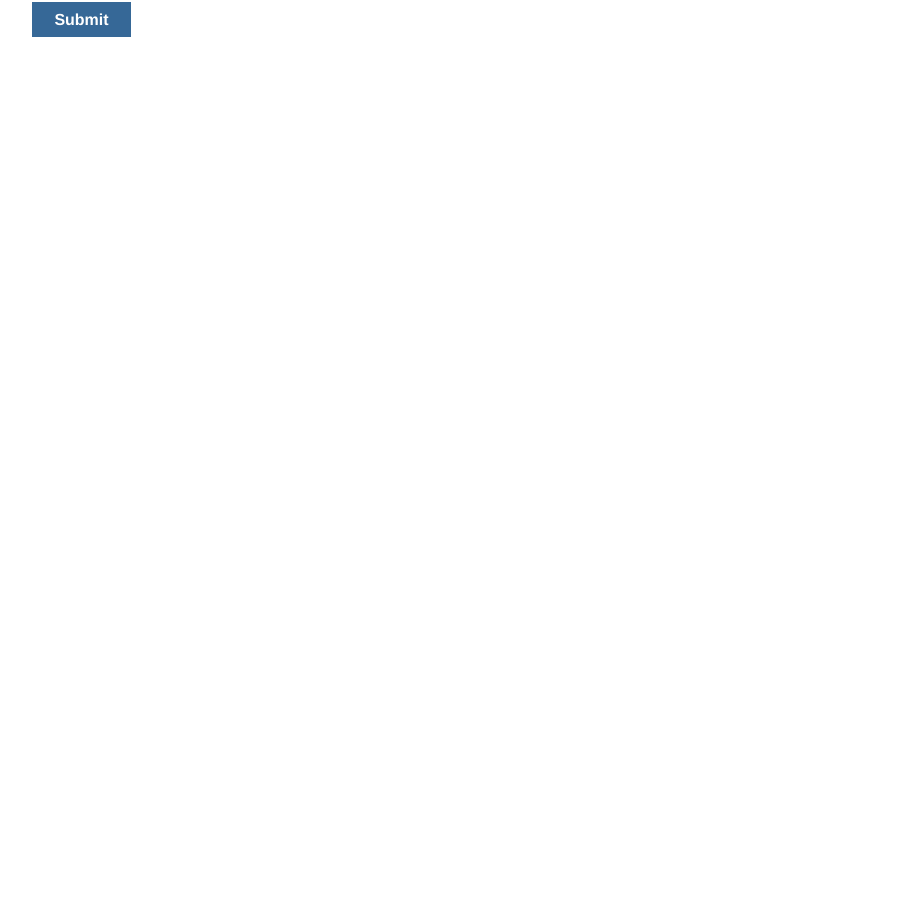
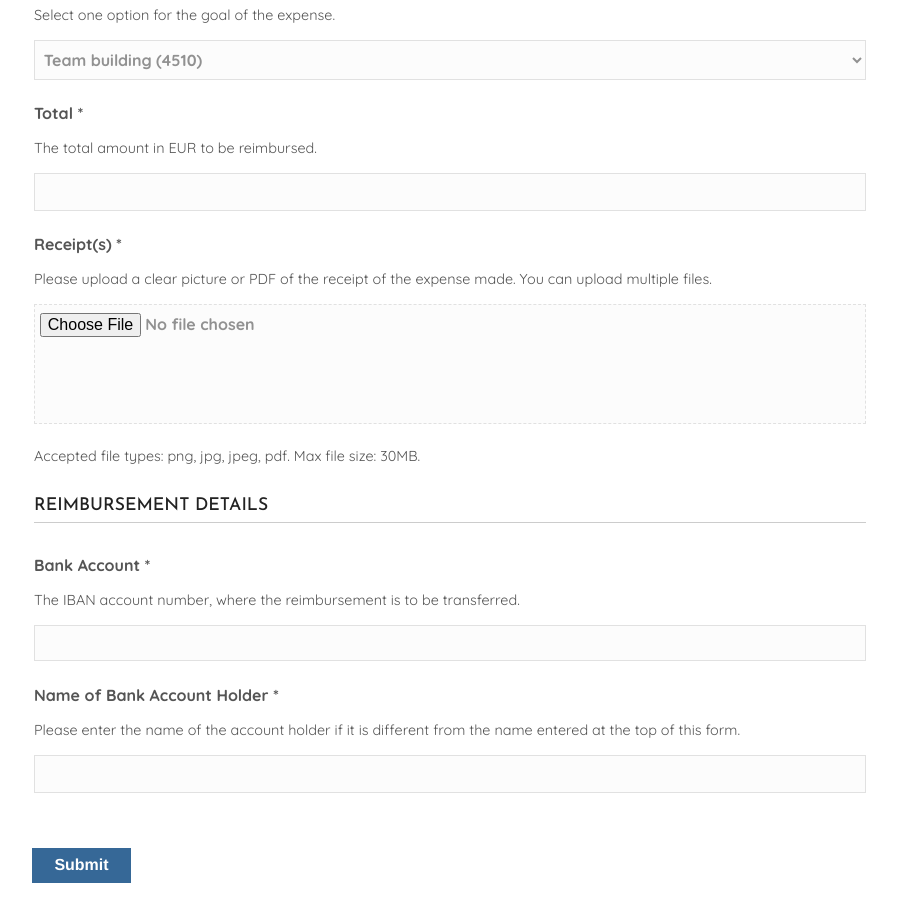
Before and after one commit to szilvia-csernus/expense-claim-app-frontend, a React (Create React App) app: page / in a window 1280 px wide. Shown: the part 936-1851 px from the top of the page, without its empty margins (190-1087 px from the left). Before the commit the page ends 1005 px from the top, so only its background shows below. Built offline with nearby package versions, Linux system fonts and the light colour scheme.

Commit message:
add rest of the fields

```diff
--- a/src/Components/CostForm.js
+++ b/src/Components/CostForm.js
@@ -9,6 +9,7 @@ import { ButtonGeneral } from './Buttons';
 const isNotEmpty = (value) => value.trim() !== '';
 const isEmail = (value) =>
 	/^[a-zA-Z0-9._-]+@[a-zA-Z0-9.-]+\.[a-zA-Z]{2,6}$/.test(value);
+const noValidate = (value) => true;
 
 const CostForm = () => {
     const [formValid, setFormValid] = useState(false);
@@ -50,12 +51,74 @@ const CostForm = () => {
 		reset: descriptionReset,
 	} = useInput(isNotEmpty);
 
+	const {
+		value: purposeValue,
+		isValid: purposeIsValid,
+		hasError: purposeHasError,
+		inputChangeHandler: purposeChangeHandler,
+		inputBlurHandler: purposeBlurHandler,
+		reset: purposeReset,
+	} = useInput(isNotEmpty);
+
+	const {
+		value: totalValue,
+		isValid: totalIsValid,
+		hasError: totalHasError,
+		inputChangeHandler: totalChangeHandler,
+		inputBlurHandler: totalBlurHandler,
+		reset: totalReset,
+	} = useInput(isNotEmpty);
+
+	const {
+		value: receiptsValue,
+		isValid: receiptsIsValid,
+		hasError: receiptsHasError,
+		inputChangeHandler: receiptsChangeHandler,
+		inputBlurHandler: receiptsBlurHandler,
+		reset: receiptsReset,
+	} = useInput(isNotEmpty);
+
+	const {
+		value: ibanValue,
+		isValid: ibanIsValid,
+		hasError: ibanHasError,
+		inputChangeHandler: ibanChangeHandler,
+		inputBlurHandler: ibanBlurHandler,
+		reset: ibanReset,
+	} = useInput(isNotEmpty);
+
+	const {
+		value: accountNameValue,
+		isValid: accountNameIsValid,
+		hasError: accountNameHasError,
+		inputChangeHandler: accountNameChangeHandler,
+		inputBlurHandler: accountNameBlurHandler,
+		reset: accountNameReset,
+	} = useInput(noValidate);
+
+
 	useEffect(() => {
-		if (nameIsValid && emailIsValid && dateIsValid && descriptionIsValid) {
+		if (nameIsValid &&
+			emailIsValid &&
+			dateIsValid &&
+			descriptionIsValid &&
+			purposeIsValid &&
+			totalIsValid &&
+			receiptsIsValid &&
+			ibanIsValid &&
+			accountNameIsValid) {
 			setFormValid(true);
 		}
 		return () => setFormValid(false);
-	}, [nameIsValid, emailIsValid, dateIsValid, descriptionIsValid]);
+		}, [nameIsValid,
+			emailIsValid,
+			dateIsValid,
+			descriptionIsValid,
+			purposeIsValid,
+			totalIsValid,
+			receiptsIsValid,
+			ibanIsValid,
+			accountNameIsValid]);
 
 	const submitHandler = (event) => {
 		event.preventDefault();
@@ -63,6 +126,13 @@ const CostForm = () => {
 		if (!formValid) {
 			nameBlurHandler();
 			emailBlurHandler();
+			dateBlurHandler();
+			descriptionBlurHandler();
+			purposeBlurHandler();
+			totalBlurHandler();
+			receiptsBlurHandler();
+			ibanBlurHandler();
+			accountNameBlurHandler();
 			return;
 		}
 
@@ -70,6 +140,12 @@ const CostForm = () => {
 		emailReset();
 		dateReset();
 		descriptionReset();
+		purposeReset();
+		totalReset();
+		receiptsReset();
+		ibanReset();
+		accountNameReset();
+
 		// dispatch(volunteerFormActions.reset());
 	// 	send(dispatch, {
 	// 		name: nameValue,
@@ -81,26 +157,35 @@ const CostForm = () => {
 
 
 		const nameClassNames = `${classes.formInput} ${
-			nameHasError && classes.formInputInvalid
-		}`;
+			nameHasError && classes.formInputInvalid}`;
 		const emailClassNames = `${classes.formInput} ${
-			emailHasError && classes.formInputInvalid
-		}`;
+			emailHasError && classes.formInputInvalid}`;
 		const dateClassNames = `${classes.formInput} ${
-			dateHasError && classes.formInputInvalid
-		}`;
+			dateHasError && classes.formInputInvalid}`;
 		const descriptionClassNames = `${classes.formInput} ${
-			descriptionHasError && classes.formInputInvalid
-		}`;
+			descriptionHasError && classes.formInputInvalid}`;
+		const purposeClassNames = `${classes.formInput} ${
+			purposeHasError && classes.formInputInvalid}`;
+		const totalClassNames = `${classes.formInput} ${
+			totalHasError && classes.formInputInvalid}`;
+		const receiptsClassNames = `${classes.formInput} ${
+			receiptsHasError && classes.formInputInvalid}
+			${classes.fileInputField}`;
+		const ibanClassNames = `${classes.formInput} ${
+			ibanHasError && classes.formInputInvalid}`;
+		const accountNameClassNames = `${classes.formInput} ${
+			accountNameHasError && classes.formInputInvalid}`;
 
 	return (
 		<section className={classes.content}>
 			<h1 className={classes.header}>Redeemer Delft Expense Form</h1>
 			<div className={classes.body}>
 				<form className={classes.form} onSubmit={submitHandler}>
+					{/* PERSONAL INFORMATION */}
 					<fieldset>
 						<h2>Personal Information</h2>
 
+						{/* Name  */}
 						<label htmlFor="name" className={classes.labelText}>
 							Name *
 						</label>
@@ -124,6 +209,7 @@ const CostForm = () => {
 							Please provide your name.
 						</div>
 
+						{/* Email  */}
 						<label htmlFor="email" className={classes.labelText}>
 							Email address *
 						</label>
@@ -147,18 +233,24 @@ const CostForm = () => {
 							Please provide your email address.
 						</div>
 					</fieldset>
+
+					{/* EXPENSES */}
 					<fieldset>
 						<h2>Expenses</h2>
 						<p className={classes.labelSubText}>
-							You can submit any number of receipts and sum them up in one Expense Form, but please
-							collect different purposes into separate submissions, to help making our bookkeeping transparent.
+							You can submit any number of receipts and sum them up in one
+							Expense Form, but please collect different purposes into separate
+							submissions, to help making our bookkeeping transparent.
 						</p>
+
+						{/* Date  */}
 						<label htmlFor="date" className={classes.labelText}>
 							Date of expense (on receipt) *
 						</label>
 						<p className={classes.labelSubText}>
-							If you have many receipts, then use the date from the latest. If they relate to multiple years, then it
-							is best to group them by years into separate submissions to help our bookkeeping.
+							If you have many receipts, then use the date from the latest. If
+							they relate to multiple years, then it is best to group them by
+							years into separate submissions to help our bookkeeping.
 						</p>
 						<input
 							id="date"
@@ -177,12 +269,11 @@ const CostForm = () => {
 							Invalid date.
 						</div>
 
+						{/* Description  */}
 						<label htmlFor="description" className={classes.labelText}>
 							Description *
 						</label>
-						<p className={classes.labelSubText}>
-							Short title for the expense.
-						</p>
+						<p className={classes.labelSubText}>Short title for the expense.</p>
 						<input
 							id="description"
 							type="text"
@@ -194,10 +285,181 @@ const CostForm = () => {
 						/>
 						<div
 							className={
-								descriptionHasError ? classes.feedbackInvalid : classes.feedbackValid
+								descriptionHasError
+									? classes.feedbackInvalid
+									: classes.feedbackValid
 							}
 						>
-							Please provide a title.
+							Please provide a short description.
+						</div>
+
+						{/* Purpose  */}
+						<div htmlFor="purpose" className={classes.labelText}>
+							Purpose *
+						</div>
+						<p className={classes.labelSubText}>
+							Select one option for the goal of the expense.
+						</p>
+						<select
+							id="purpose"
+							type="text"
+							name="purpose"
+							className={purposeClassNames}
+							onChange={purposeChangeHandler}
+							onBlur={purposeBlurHandler}
+							value={purposeValue}
+						>
+							<option value="Team building (4510)">Team building (4510)</option>
+							<option value="Team meals (4500)">Team meals (4500)</option>
+							<option value="Kids and Youth ministry (4460)">
+								Kids and Youth ministry (4460)
+							</option>
+							<option value="Audiovisual equipments (4450)">
+								Audiovisual equipments (4450)
+							</option>
+							<option value="Meeting venue decoration (4415)">
+								Meeting venue decoration (4415)
+							</option>
+							<option value="Meeting catering (4410)">
+								Meeting catering (4410)
+							</option>
+							<option value="Advertising (4310)">Advertising (4310)</option>
+							<option value="Training / Conference Fees (4250)">
+								Training / Conference Fees (4250)
+							</option>
+							<option value="Software subscription (4116)">
+								Software subscription (4116)
+							</option>
+							<option value="Transport costs (4108)">
+								Transport costs (4108)
+							</option>
+							<option value="Love People Fund (1910)">
+								Love People Fund (1910)
+							</option>
+							<option value="Love Delft Fund (1913)">
+								Love Delft Fund (1913)
+							</option>
+							<option value="Rotterdam (4600)">Rotterdam (4600)</option>
+							<option value="other">other</option>
+						</select>
+
+						<div
+							className={
+								purposeHasError
+									? classes.feedbackInvalid
+									: classes.feedbackValid
+							}
+						>
+							Please select a purpose.
+						</div>
+
+						{/* Total  */}
+						<label htmlFor="total" className={classes.labelText}>
+							Total *
+						</label>
+						<p className={classes.labelSubText}>
+							The total amount in EUR to be reimbursed.
+						</p>
+						<input
+							id="total"
+							type="total"
+							name="total"
+							className={totalClassNames}
+							onChange={totalChangeHandler}
+							onBlur={totalBlurHandler}
+							value={totalValue}
+						/>
+						<div
+							className={
+								totalHasError ? classes.feedbackInvalid : classes.feedbackValid
+							}
+						>
+							Invalid amount.
+						</div>
+
+						{/* Receipts  */}
+						<label htmlFor="receipts" className={classes.labelText}>
+							Receipt(s) *
+						</label>
+						<p className={classes.labelSubText}>
+							Please upload a clear picture or PDF of the receipt of the expense
+							made. You can upload multiple files.
+						</p>
+						<input
+							id="receipts"
+							type="file"
+							accept="image/png, image/jpeg, image/jpg, application/pdf"
+							name="receipts"
+							className={receiptsClassNames}
+							onChange={receiptsChangeHandler}
+							onBlur={receiptsBlurHandler}
+							value={receiptsValue}
+						/>
+						<div
+							className={
+								receiptsHasError
+									? classes.feedbackInvalid
+									: classes.feedbackValid
+							}
+						>
+							Please upload your receipts.
+						</div>
+						<p className={classes.labelSubText}>
+							Accepted file types: png, jpg, jpeg, pdf. Max file size: 30MB.
+						</p>
+					</fieldset>
+
+					{/* REIMBURSEMENT DETAILS  */}
+					<fieldset>
+						<h2>Reimbursement Details</h2>
+						{/* Bank Account  */}
+						<label htmlFor="iban" className={classes.labelText}>
+							Bank Account *
+						</label>
+						<p className={classes.labelSubText}>
+							The IBAN account number, where the reimbursement is to be
+							transferred.
+						</p>
+						<input
+							id="iban"
+							type="text"
+							name="iban"
+							className={ibanClassNames}
+							onChange={ibanChangeHandler}
+							onBlur={ibanBlurHandler}
+							value={ibanValue}
+						/>
+						<div
+							className={
+								ibanHasError ? classes.feedbackInvalid : classes.feedbackValid
+							}
+						>
+							Please provide your bank account number.
+						</div>
+
+						{/* Name of Bank Account Holder  */}
+						<label htmlFor="accountName" className={classes.labelText}>
+							Name of Bank Account Holder *
+						</label>
+						<p className={classes.labelSubText}>
+							Please enter the name of the account holder if it is different
+							from the name entered at the top of this form.
+						</p>
+						<input
+							id="accountName"
+							type="accountName"
+							name="accountName"
+							className={accountNameClassNames}
+							onChange={accountNameChangeHandler}
+							onBlur={accountNameBlurHandler}
+							value={accountNameValue}
+						/>
+						<div
+							className={
+								accountNameHasError ? classes.feedbackInvalid : classes.feedbackValid
+							}
+						>
+							Invalid name.
 						</div>
 					</fieldset>
 
--- a/src/Components/Form.module.css
+++ b/src/Components/Form.module.css
@@ -52,6 +52,11 @@
     visibility: hidden;
 }
 
+.fileInputField {
+    height: 120px;
+    border-style: dashed;
+}
+
 .footer {
     display: flex;
     justify-content: flex-start;
--- a/src/index.css
+++ b/src/index.css
@@ -134,3 +134,8 @@ input[type="text"] {
     outline: none;
     font-family: Helvetica, Arial, sans-serif;
 }
+
+input[type="file" i] {
+    align-items: center !important;
+    text-align: center !important;
+}
```
